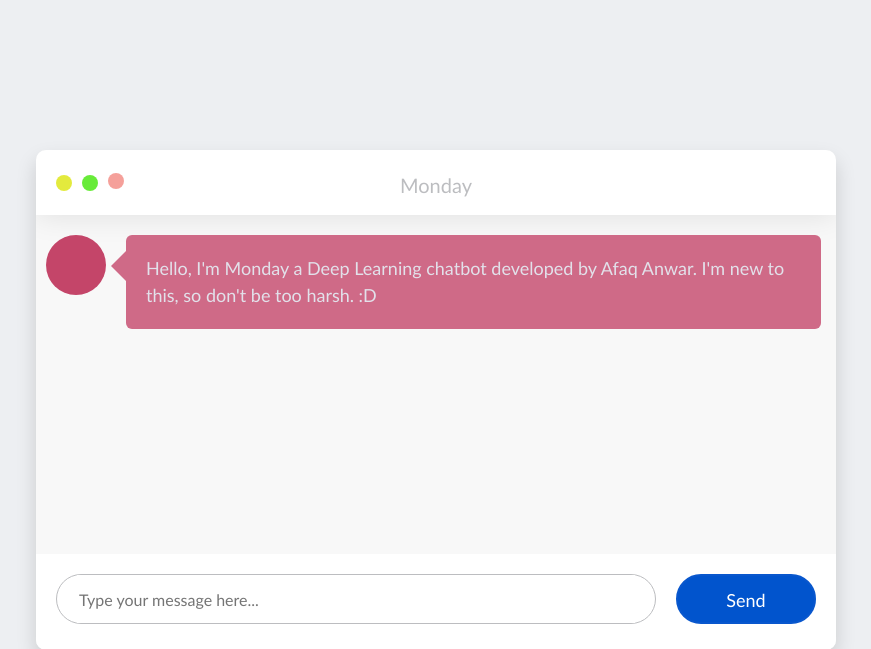
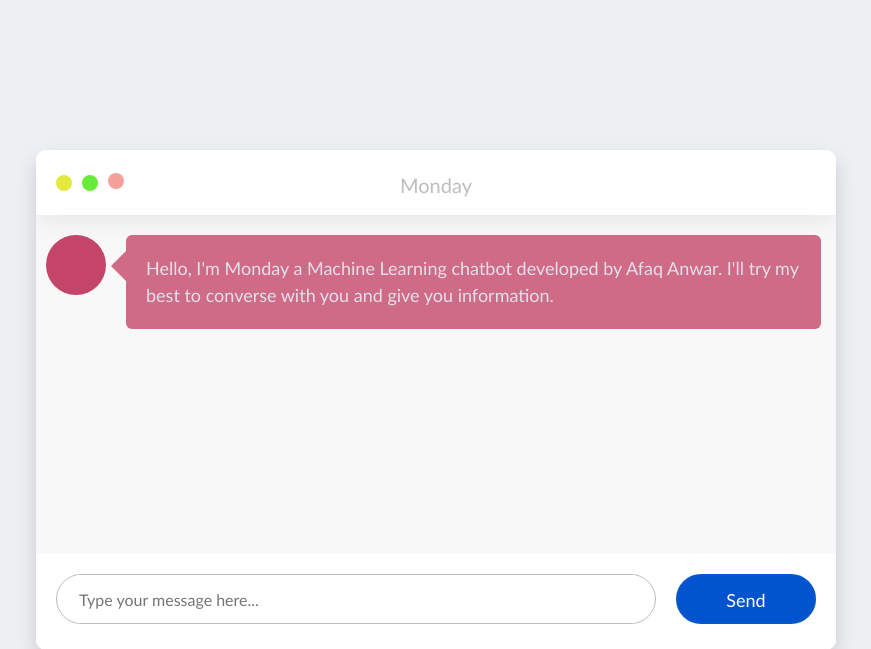
Before and after one commit to AfaqAnwar/Monday, a Django app: template Monday/templates/Monday/chat.html in a window 1280 px wide. Shown: the top 649 px of the page, without its empty margins (204-1075 px from the left). Run offline with Django 3.2, Linux system fonts and the light colour scheme; the template is opened without the code that fills it, so the values that code supplies are empty; some libraries are stand-ins or nearby versions.

Commit message:
Changed start message.
Signed-off-by: AfaqAnwar <AnwarAfaq@protonmail.com>

```diff
--- a/Monday/templates/Monday/chat.html
+++ b/Monday/templates/Monday/chat.html
@@ -65,7 +65,7 @@
                     $('.send_message').trigger('click');
                 }
             });
-            sendMessage("Hello, I'm Monday a Deep Learning chatbot developed by Afaq Anwar. I'm new to this, so don't be too harsh. :D", false);
+            sendMessage("Hello, I'm Monday a Machine Learning chatbot developed by Afaq Anwar. I'll try my best to converse with you and give you information.", false);
             // Submits an Ajax request on submit.
             $(document).on('click', '.send_message', function (e) {
                 e.preventDefault();
```
